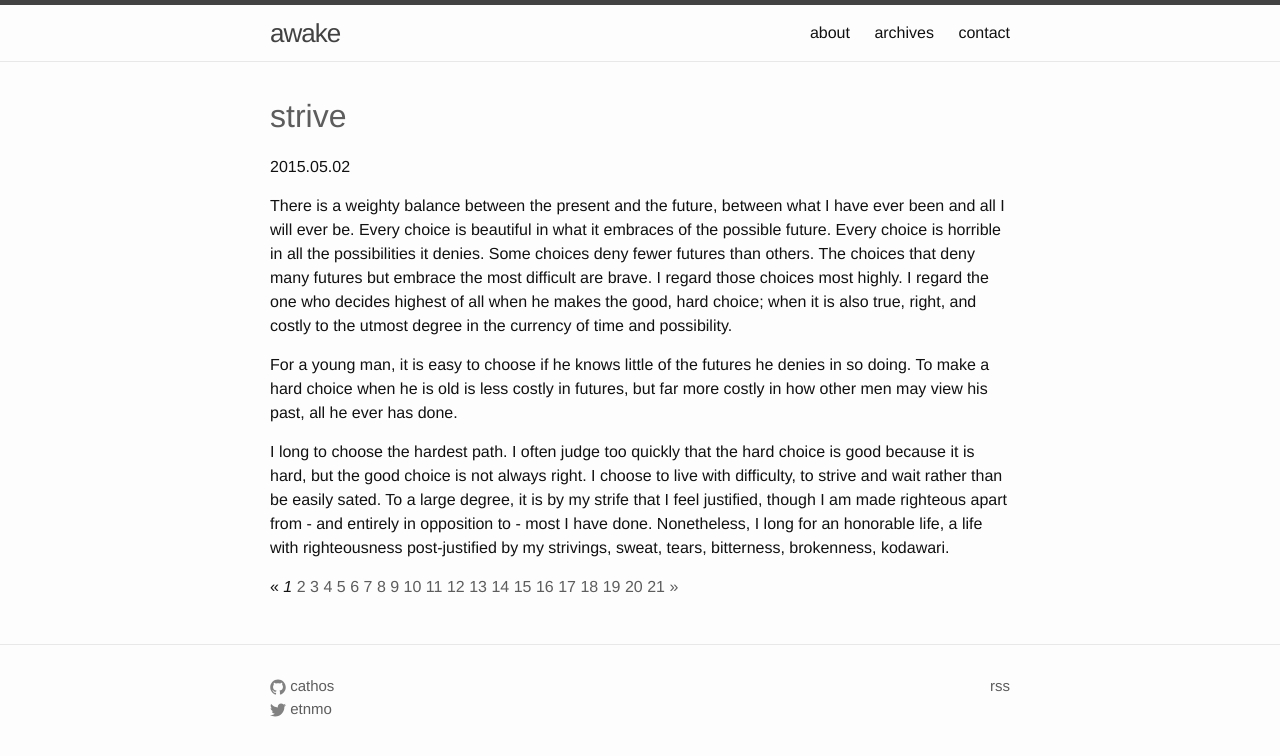
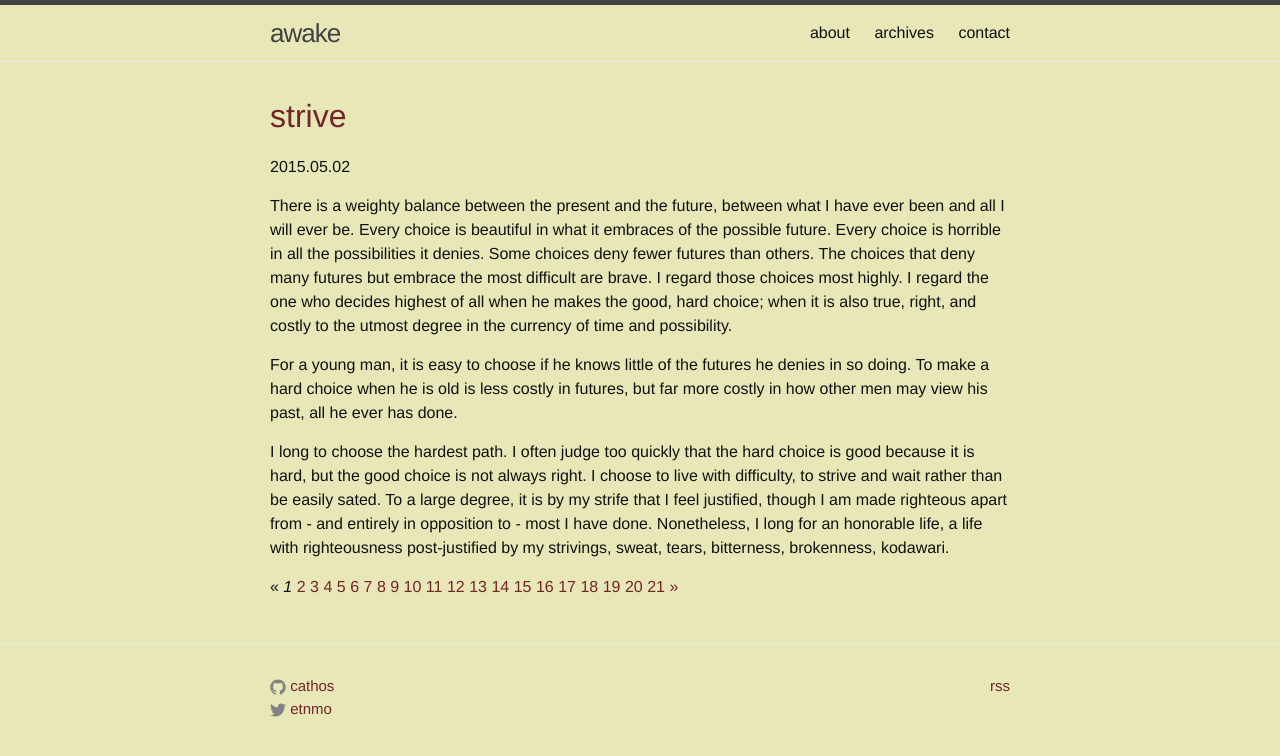
Before and after one commit to cathos/cathos.github.io, a Jekyll site: the page built from index.html, in a window 1280 px wide. Shown: the top 756 px of the page. Built offline with Jekyll 4.4.1, drawn with Linux system fonts in a browser that asks for light colours; the list of posts is cut into pages by our own code.

Commit message:
Update main.scss

```diff
--- a/css/main.scss
+++ b/css/main.scss
@@ -14,8 +14,8 @@ $base-line-height: 1.5;
 $spacing-unit:     30px;
 
 $text-color:       #111;
-$background-color: #fdfdfd;
-$brand-color:      #5d5d5d;
+$background-color: #e7e7b7;
+$brand-color:      #732626;
 
 $grey-color:       #828282;
 $grey-color-light: lighten($grey-color, 40%);
```
